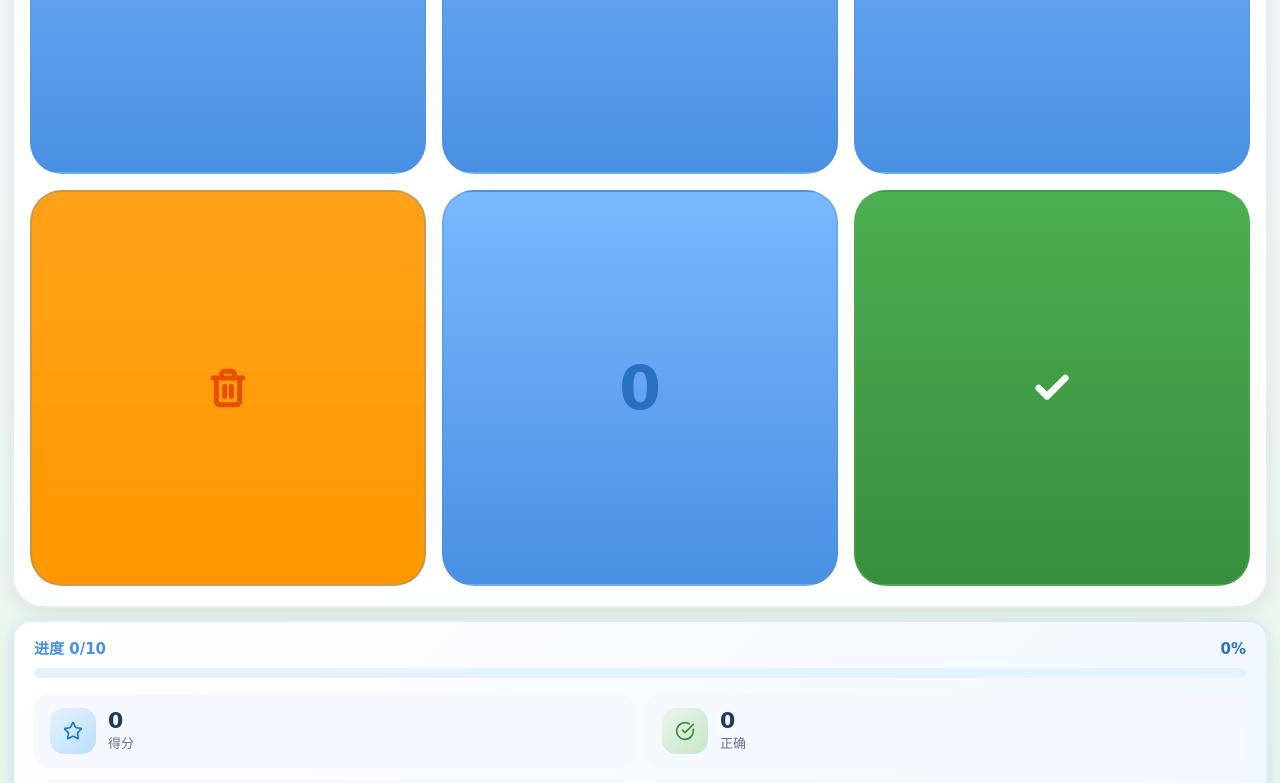
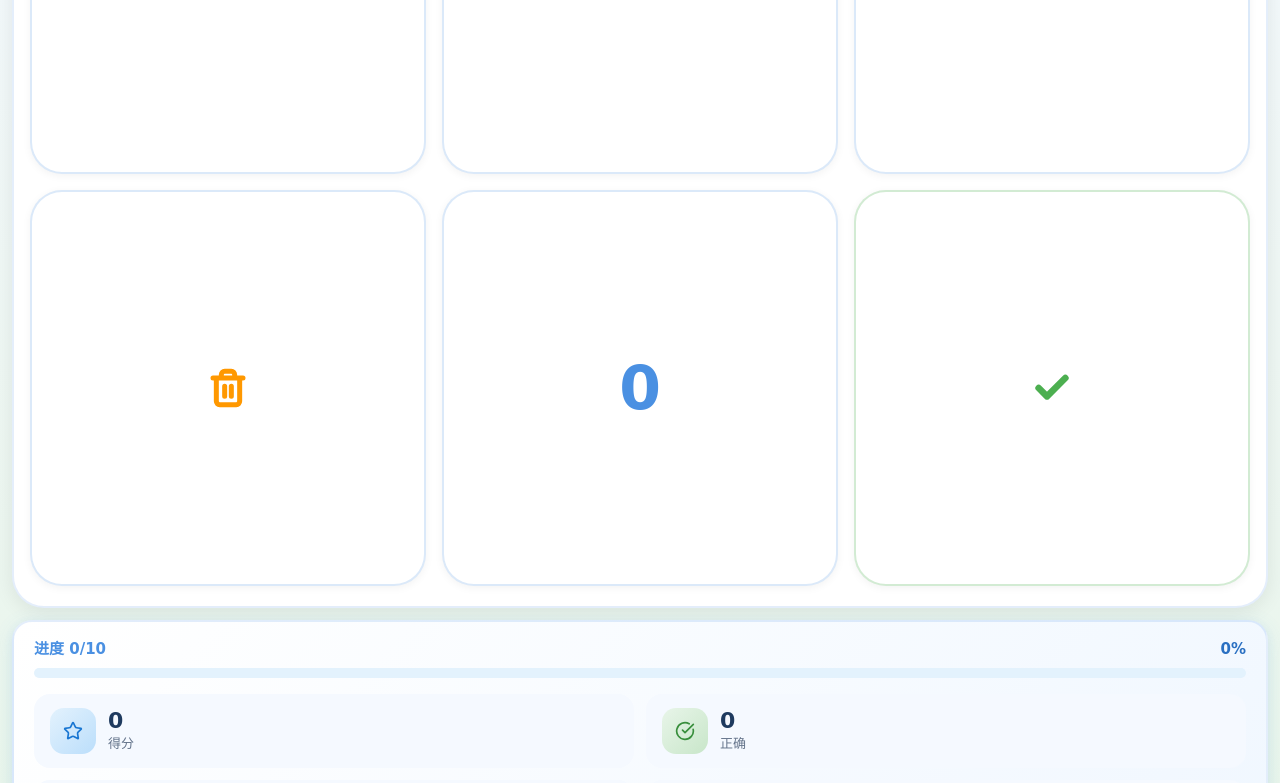
Before and after one commit to hezhongfeng/math-game, a Vue app: page /game/1 in a window 1280 px wide. Shown: the part 1449-2232 px from the top of the page. Built offline with nearby package versions, Linux system fonts and the light colour scheme.

Commit message:
feat: 优化数学游戏UI设计，统一简约风格

```diff
--- a/src/components/NumberPad.vue
+++ b/src/components/NumberPad.vue
@@ -43,7 +43,7 @@ function handleSubmit() {
         :key="num"
         @click="handleInput(num)"
         :disabled="disabled"
-        class="num-btn aspect-square rounded-cute-xl bg-gradient-to-b from-peppa-blue-light to-peppa-blue hover:from-peppa-blue hover:to-peppa-blue-dark active:translate-y-0.5 transition-all duration-150 flex items-center justify-center text-5xl md:text-6xl font-bold text-peppa-blue-dark border-2 border-peppa-blue/30 min-h-[64px] md:min-h-[72px] min-w-[64px] md:min-w-[72px]"
+        class="num-btn aspect-square rounded-cute-xl bg-white flex items-center justify-center text-5xl md:text-6xl font-bold text-peppa-blue border-2 border-peppa-blue/30 hover:border-peppa-blue/50 active:scale-95 transition-all duration-150 min-h-[64px] md:min-h-[72px] min-w-[64px] md:min-w-[72px]"
         :class="{ 'num-btn-disabled': disabled }"
       >
         {{ num }}
@@ -53,10 +53,10 @@ function handleSubmit() {
       <button
         @click="handleDelete"
         :disabled="disabled"
-        class="num-btn aspect-square rounded-cute-xl bg-gradient-to-b from-peppa-orange/90 to-peppa-orange hover:from-peppa-orange hover:to-peppa-orange-dark active:translate-y-0.5 transition-all duration-150 flex items-center justify-center border-2 border-peppa-orange/30 min-h-[64px] md:min-h-[72px] min-w-[64px] md:min-w-[72px]"
+        class="num-btn aspect-square rounded-cute-xl bg-white flex items-center justify-center border-2 border-peppa-orange/30 hover:border-peppa-orange/50 active:scale-95 transition-all duration-150 min-h-[64px] md:min-h-[72px] min-w-[64px] md:min-w-[72px]"
         :class="{ 'num-btn-disabled': disabled }"
       >
-        <svg xmlns="http://www.w3.org/2000/svg" width="40" height="40" viewBox="0 0 24 24" fill="none" stroke="currentColor" stroke-width="3" stroke-linecap="round" stroke-linejoin="round" class="text-peppa-orange-dark" :class="{ 'opacity-50': disabled }">
+        <svg xmlns="http://www.w3.org/2000/svg" width="40" height="40" viewBox="0 0 24 24" fill="none" stroke="currentColor" stroke-width="3" stroke-linecap="round" stroke-linejoin="round" class="text-peppa-orange" :class="{ 'opacity-50': disabled }">
           <path d="M3 6h18M8 6V4a2 2 0 0 1 2-2h4a2 2 0 0 1 2 2v2m3 0v14a2 2 0 0 1-2 2H7a2 2 0 0 1-2-2V6h14zM10 11v6M14 11v6"/>
         </svg>
       </button>
@@ -65,7 +65,7 @@ function handleSubmit() {
       <button
         @click="handleInput(0)"
         :disabled="disabled"
-        class="num-btn aspect-square rounded-cute-xl bg-gradient-to-b from-peppa-blue-light to-peppa-blue hover:from-peppa-blue hover:to-peppa-blue-dark active:translate-y-0.5 transition-all duration-150 flex items-center justify-center text-5xl md:text-6xl font-bold text-peppa-blue-dark border-2 border-peppa-blue/30 min-h-[64px] md:min-h-[72px] min-w-[64px] md:min-w-[72px]"
+        class="num-btn aspect-square rounded-cute-xl bg-white flex items-center justify-center text-5xl md:text-6xl font-bold text-peppa-blue border-2 border-peppa-blue/30 hover:border-peppa-blue/50 active:scale-95 transition-all duration-150 min-h-[64px] md:min-h-[72px] min-w-[64px] md:min-w-[72px]"
         :class="{ 'num-btn-disabled': disabled }"
       >
         0
@@ -75,10 +75,10 @@ function handleSubmit() {
       <button
         @click="handleSubmit"
         :disabled="disabled"
-        class="confirm-btn aspect-square rounded-cute-xl flex items-center justify-center bg-gradient-to-b from-peppa-green to-peppa-green-dark hover:from-peppa-green-light hover:to-peppa-green active:translate-y-0.5 transition-all duration-150 border-2 border-peppa-green/30 min-h-[64px] md:min-h-[72px] min-w-[64px] md:min-w-[72px]"
+        class="confirm-btn aspect-square rounded-cute-xl flex items-center justify-center bg-white active:scale-95 transition-all duration-150 border-2 border-peppa-green/40 min-h-[64px] md:min-h-[72px] min-w-[64px] md:min-w-[72px]"
         :class="{ 'confirm-btn-disabled': disabled }"
       >
-        <svg xmlns="http://www.w3.org/2000/svg" width="40" height="40" viewBox="0 0 24 24" fill="none" stroke="currentColor" stroke-width="4" stroke-linecap="round" stroke-linejoin="round" class="text-white" :class="{ 'opacity-50': disabled }">
+        <svg xmlns="http://www.w3.org/2000/svg" width="40" height="40" viewBox="0 0 24 24" fill="none" stroke="currentColor" stroke-width="4" stroke-linecap="round" stroke-linejoin="round" class="text-peppa-green" :class="{ 'opacity-50': disabled }">
           <polyline points="20 6 9 17 4 12"></polyline>
         </svg>
       </button>
@@ -104,46 +104,54 @@ function handleSubmit() {
 .num-btn {
   -webkit-tap-highlight-color: transparent;
   touch-action: manipulation;
-  border: 2px solid rgba(74, 144, 226, 0.3);
+  border: 2px solid rgba(74, 144, 226, 0.2);
   transition: all 0.15s ease;
+  box-shadow: 0 2px 8px rgba(0, 0, 0, 0.05);
 }
 
 .num-btn:hover:not(:disabled) {
   transform: translateY(-2px);
-  border-color: rgba(74, 144, 226, 0.5);
+  border-color: rgba(74, 144, 226, 0.4);
+  box-shadow: 0 4px 12px rgba(0, 0, 0, 0.08);
 }
 
 .num-btn:active:not(:disabled) {
   transform: scale(0.96);
+  box-shadow: 0 1px 4px rgba(0, 0, 0, 0.03);
 }
 
 .num-btn-disabled {
-  background: #e2e8f0 !important;
-  border-color: #cbd5e1 !important;
-  color: #94a3b8 !important;
+  background: #f8fafc !important;
+  border-color: #e2e8f0 !important;
+  color: #cbd5e1 !important;
   cursor: not-allowed;
   transform: none !important;
+  box-shadow: none !important;
 }
 
 /* 确认按钮 - 扁平简约设计 */
 .confirm-btn {
-  border: 2px solid rgba(76, 175, 80, 0.4);
+  border: 2px solid rgba(76, 175, 80, 0.25);
   transition: all 0.15s ease;
+  box-shadow: 0 2px 8px rgba(0, 0, 0, 0.05);
 }
 
 .confirm-btn:hover:not(:disabled) {
   transform: translateY(-2px);
-  border-color: rgba(76, 175, 80, 0.6);
+  border-color: rgba(76, 175, 80, 0.45);
+  box-shadow: 0 4px 12px rgba(0, 0, 0, 0.08);
 }
 
 .confirm-btn:active:not(:disabled) {
   transform: scale(0.96);
+  box-shadow: 0 1px 4px rgba(0, 0, 0, 0.03);
 }
 
 .confirm-btn-disabled {
-  background: #e2e8f0 !important;
-  border-color: #cbd5e1 !important;
+  background: #f8fafc !important;
+  border-color: #e2e8f0 !important;
   cursor: not-allowed;
   transform: none !important;
+  box-shadow: none !important;
 }
 </style>
```
